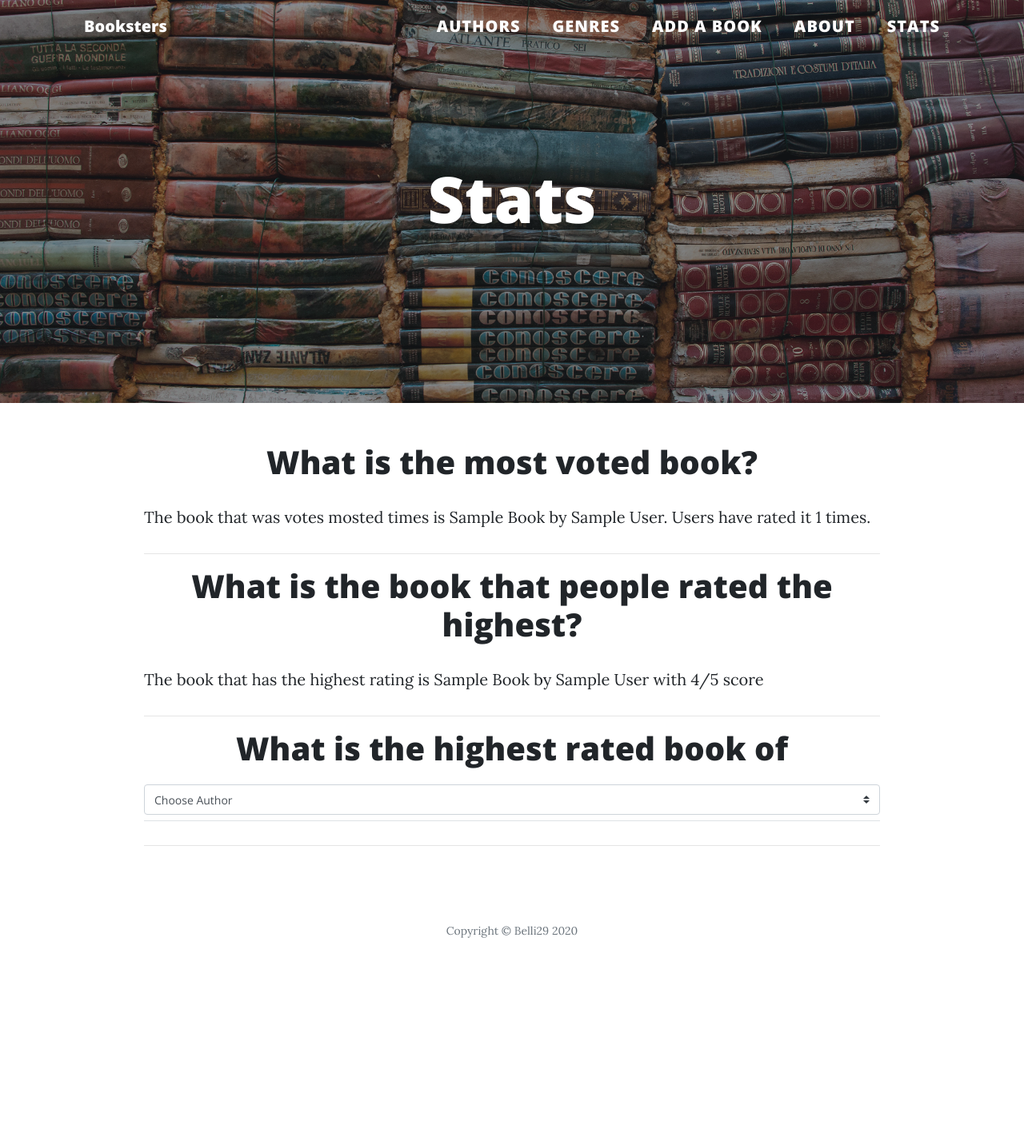
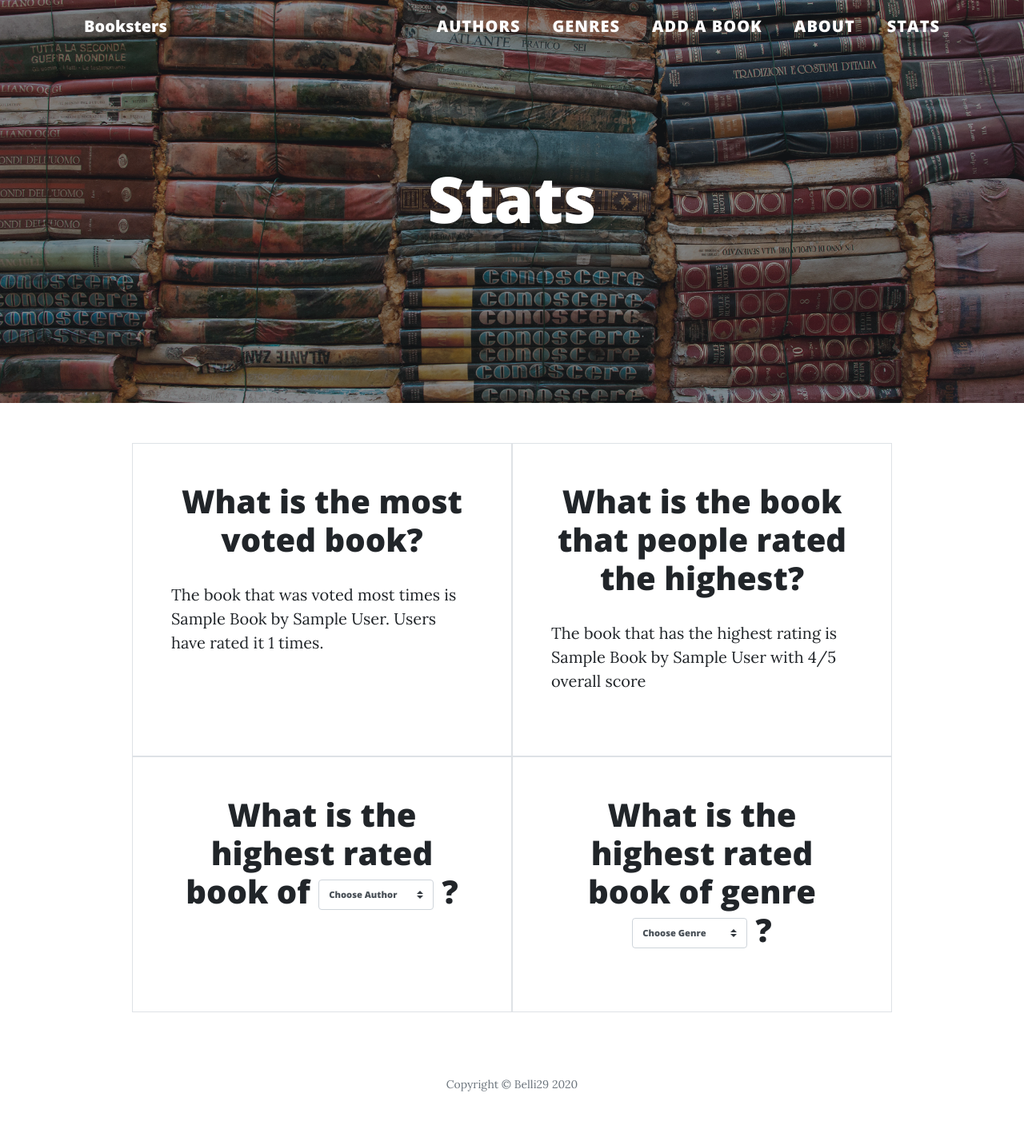
Before and after one commit to belli29/Booksters, a Flask app: page /stats in a window 1280 px wide. Shown: the whole page at 80% size. Before the commit the page ends 1173 px from the top, so only its background shows below. Run offline with Flask 2, Linux system fonts and the light colour scheme; a database or web service that is not in the repository returns one stand-in record (values such as "Sample title"); some libraries are stand-ins or nearby versions.

Commit message:
stats layout changed, error in best_book_genre() and best_book_author() corrected

```diff
--- a/app.py
+++ b/app.py
@@ -140,7 +140,8 @@
     return render_template('stats.html',
                             top_rated = top_rated,
                             top_voted= top_voted,
-                            authors= mongo.db.authors.find())
+                            authors= mongo.db.authors.find(),
+                            genres= mongo.db.genres.find())
 
 # renders add_book.html
 @app.route('/add_book')
@@ -204,19 +205,40 @@
 # identify the best rated book of author selected by user and return data (JSON format) to client side
 @app.route('/best_book_author/', methods=['POST'])
 def best_book_author():
-    # POST request
     author=request.get_json()["author"].lower()
     best_book_list=[]
     books_author = list(mongo.db.books.find({"book_author": author}))
-    for book in books_author:
-        mean_rating=round(mean (book["book_rating"]),1)
-        best_book_list.append({
-            "book_title":book["book_title"].title(),
-            "book_rating":mean_rating,
-            })
-    best_book = max(best_book_list, key = lambda x: x["book_rating"])
-    best_book_json = json.dumps(best_book)
-    return best_book_json
+    if books_author:
+        for book in books_author:
+            mean_rating=round(mean (book["book_rating"]),1)
+            best_book_list.append({
+                "book_title":book["book_title"].title(),
+                "book_rating":mean_rating,
+                })
+        best_book = max(best_book_list, key = lambda x: x["book_rating"])
+        best_book_json = json.dumps(best_book)
+        return best_book_json
+    else:
+        return "no book found", 500
+
+# identify the best rated book of genre selected by user and return data (JSON format) to client side
+@app.route('/best_book_genre/', methods=['POST'])
+def best_book_genre():
+    genre=request.get_json()["genre"].lower()
+    best_book_list=[]
+    books_genre = list(mongo.db.books.find({"book_genre": genre}))
+    if books_genre:
+        for book in books_genre:
+            mean_rating=round(mean (book["book_rating"]),1)
+            best_book_list.append({
+                "book_title":book["book_title"].title(),
+                "book_rating":mean_rating,
+                })
+        best_book = max(best_book_list, key = lambda x: x["book_rating"])
+        best_book_json = json.dumps(best_book)
+        return best_book_json
+    else:
+        return "no book found", 500
 
 if __name__ == '__main__':
     app.run(host = os.environ.get('IP'),
--- a/static/css/booksters.css
+++ b/static/css/booksters.css
@@ -1,8 +1,8 @@
-.book_item {
+.book-item {
     padding: 10px;
     text-align: center;
 }
-.book_item:hover {
+.book-item:hover {
       transform: scale(1.01);
 }
 
@@ -34,3 +34,15 @@
 .flashes{
     font-weight: 500;
 }
+
+.stats-select{
+    width: 9rem;
+    font-size: .7rem;
+    font-weight: 800;
+    font-family: 'Open Sans', 'Helvetica Neue', Helvetica, Arial, sans-serif;
+
+}
+
+.stats-item:hover {
+      transform: scale(1.01);
+}
--- a/templates/books.html
+++ b/templates/books.html
@@ -30,7 +30,7 @@
 
 {% block content %}
     {% for book in books %}
-        <div class="post-preview book_item">
+        <div class="post-preview book-item">
             <a href="{{url_for('get_book', book_author=book.book_author, book_title=book.book_title)}}">
                 <h2 class="post-title">
                     {{book.book_title.title()}}
--- a/templates/stats.html
+++ b/templates/stats.html
@@ -3,36 +3,52 @@
     <h1>Stats</h1>
 {% endblock%}
 {% block content %}
+    <div class="row">
+        <div class= "col-md-6 border p-5 stats-item">
             <h1 class="text-center">What is the most voted book? </h1>
-    <p>The book that was votes mosted times is {{ top_voted.book_title.title() }} by {{ top_voted.book_author.title()  }}. Users have rated it {{ top_voted.book_votes }} times.</p>
-    <hr>
+            <p>The book that was voted most times is {{ top_voted.book_title.title() }} by {{ top_voted.book_author.title()  }}. Users have rated it {{ top_voted.book_votes }} times.</p>
+        </div>
+        <div class= "col-md-6 border p-5 stats-item">
             <h1  class="text-center">What is the book that people rated the highest? </h1>
-    <p>The book that has the highest rating is {{ top_rated.book_title.title() }} by {{ top_rated.book_author.title() }} with {{ top_rated.book_rating }}/5 score </p>
-    <hr>
+            <p>The book that has the highest rating is {{ top_rated.book_title.title() }} by {{ top_rated.book_author.title() }} with {{ top_rated.book_rating }}/5 overall score </p>
+        </div>
+        <div class= "col-md-6 border p-5 stats-item">
             <h1  class="text-center">
                 <span class="d-inline">What is the highest rated book of </span>
                 <span class="d-inline">
-            <div class="control-group">
-                <div class="form-group col-xs-1 floating-label-form-group controls">
-                    <label>Choose an author</label>
-                        <select  class="custom-select" id="book_author" name="book_author" required>
+                    <select  class="custom-select stats-select" id="author_select" name="book_author">
                         <option value="" disabled selected>Choose Author</option>
                         {% for auth in authors %}
                             <option value="{{auth.author_name}}">{{auth.author_name.title()}}</option>
                         {% endfor %}
                     </select>
+                </span>
+                <span class="d-inline">?</span>
+            </h1>
+            <p id='best-book-statement'></p>
+        </div>
+        <div class= "col-md-6 border p-5 stats-item">
+            <h1  class="text-center">
+                <span class="d-inline">What is the highest rated book of genre </span>
+                <span class="d-inline">
+                    <select  class="custom-select stats-select" id="genre_select" name="book_genre">
+                        <option value="" disabled selected>Choose Genre</option>
+                        {% for gen in genres %}
+                            <option value="{{gen.genre_name}}">{{gen.genre_name.title()}}</option>
+                        {% endfor %}
+                    </select>
+                </span>
+                <span class="d-inline">?</span>
+            </h1>
+            <p id='best-genre-statement'></p>
         </div>
     </div>
-        </span>
-    </h1>
-    <p id='best-book-statement'></p>
-    <hr>
-<!-- importing jquery-->
+<!-- imports jquery-->
 <script src="https://cdnjs.cloudflare.com/ajax/libs/jquery/3.2.1/jquery.min.js"></script>
 
 <!-- copies the choice of user into the paragraph and find the highest rated book-->
 <script>
-    $("select#book_author").change(function () {
+    $("select#author_select").change(function () {
         //gets user choice
         author=$(this).find("option:selected").text();
         //sends a request with user choice to the server
@@ -53,9 +69,36 @@
         //parse server response and amends DOM accordigly
         }).then(function (text) {
             let bestBookObject= JSON.parse(text);
-            $("#best-book-statement").text(`The book of ${author} that was rated the highest by our comunity is ${bestBookObject.book_title} with ${bestBookObject.book_rating}/5`);
+            $("#best-book-statement").text(`The book of ${author} that was rated the highest by our comunity is ${bestBookObject.book_title} with ${bestBookObject.book_rating}/5 overall score`);
         }).catch(function () {
-            $("#best-book-statement").text(`There is no book of ${author} in our database.`).append('<a class=" badge badge-danger" href="/add_book">Why not adding one?</a>')
+            $("#best-book-statement").text(`There is no book of ${author} in our database. `).append('<a class=" badge badge-danger" href="/add_book">Why not adding one?</a>')
+        })
+
+    }) ;
+    $("select#genre_select").change(function () {
+        //gets user choice
+        genre=$(this).find("option:selected").text();
+        //sends a request with user choice to the server
+        fetch('/best_book_genre/', {
+            method: 'POST',
+            // JSON payload
+            body: JSON.stringify({
+                "genre": genre
+            }),
+            headers: new Headers({
+                "content-type": "application/json"
+            }),
+            cache: "no-cache",
+            credentials: "include"
+        //collects server response
+        }).then(function (response) {
+            return response.text();
+        //parse server response and amends DOM accordigly
+        }).then(function (text) {
+            let bestBookObject= JSON.parse(text);
+            $("#best-genre-statement").text(`The book of ${genre.toLowerCase()} that was rated the highest by our comunity is ${bestBookObject.book_title} with ${bestBookObject.book_rating}/5 overall score`);
+        }).catch(function () {
+            $("#best-genre-statement").text(`There is no book of ${genre} in our database. `).append('<a class=" badge badge-danger" href="/add_book">Why not adding one?</a>')
         })
 
     }) ;
```
Also changed, not shown: README.md. Lines whose indentation alone changed are shown as unchanged.
